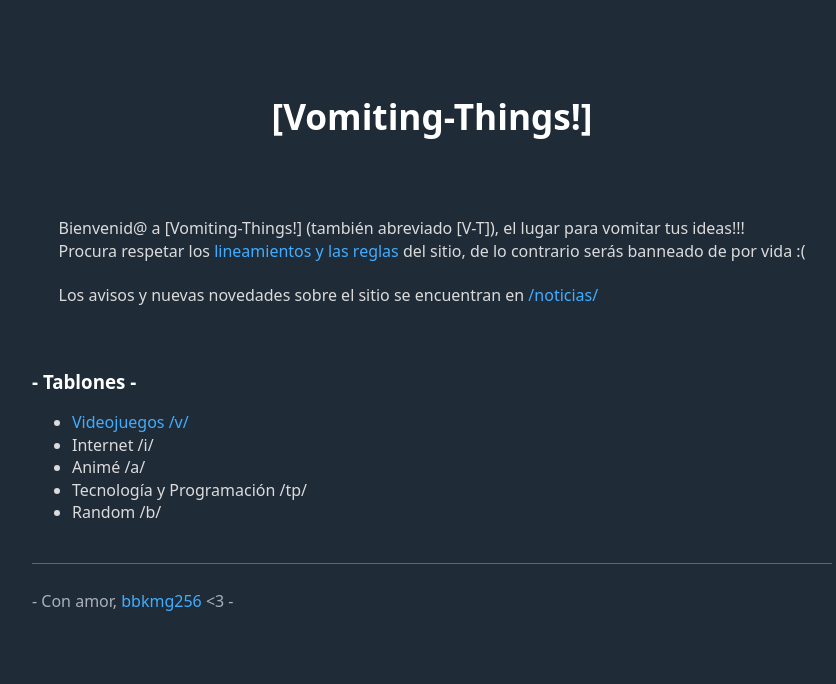
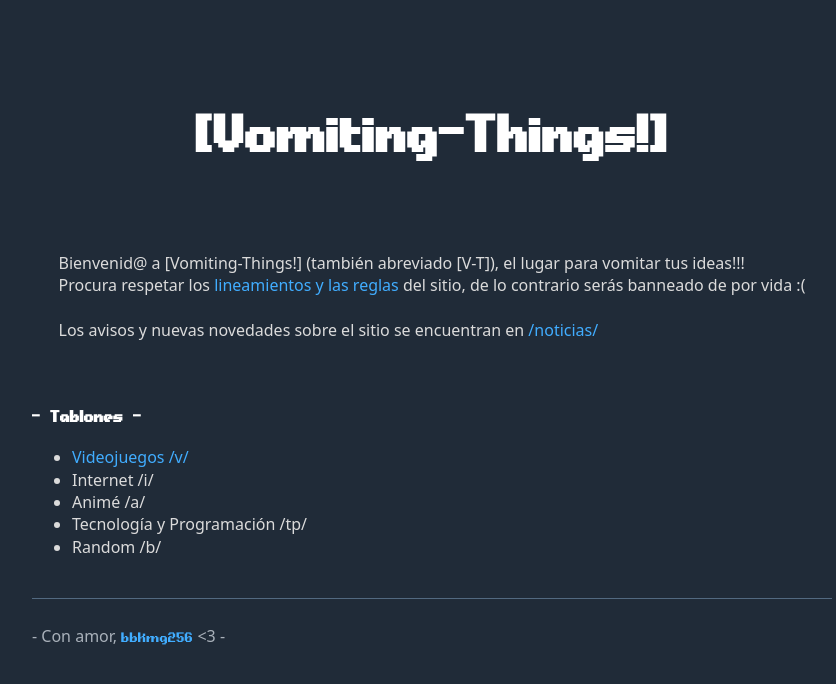
Before and after one commit to bbkmg256/VT-sc, a Django app: page / in a window 1280 px wide. Shown: the top 684 px of the page, without its empty margins (208-1044 px from the left). Run offline with Django 5.2, Linux system fonts and the light colour scheme; parts of the project's set-up code (start-up, migrations or seed data) failed here and were passed over.

Commit message:
Cambios menores

```diff
--- a/static/css/style.css
+++ b/static/css/style.css
@@ -6,6 +6,16 @@
 @import url("https://cdn.jsdelivr.net/npm/water.css@2/out/dark.min.css");
 :root {
 }
+
+@font-face {
+    font-family: "alph-beta-fuente";
+    /*src: url("../tipograf-text/alphbeta.ttf") format("truetype");*/
+    src: url("../tipograf-text/alphbeta.woff") format("woff");
+    font-weight: normal;
+    font-style: normal;
+}
+
+/*@import url('https://fonts.googleapis.com/css2?family=Tiny5&display=swap');*/
 
 /*Estilización personal*/
 .alinear-todo {
@@ -51,6 +61,10 @@
     font-size: 10px;
 }
 
+.tam-fuente-titulo-post {
+    font-size: 30px;
+}
+
 .contorno-respuesta-post {
     border: 3px solid #ccc;
     padding: 10px;
@@ -61,3 +75,18 @@
 .solo-padding {
     padding: 10px;
 }
+
+.fuente-titulo {
+    font-family: "alph-beta-fuente", sans-serif;
+    font-size: 60px;
+}
+
+.fuente-alph {
+    font-family: "alph-beta-fuente", sans-serif;
+}
+
+/*.tiny5-regular {
+  font-family: "Tiny5", sans-serif;
+  font-weight: 400;
+  font-style: normal;
+}*/
--- a/templates/core/home.html
+++ b/templates/core/home.html
@@ -10,7 +10,7 @@
 </head>
 <body>
 	<div class="alinear-todo">
-		<h1>[Vomiting-Things!]</h1>
+		<h1 class="fuente-titulo">[Vomiting-Things!]</h1>
 	</div>
 	<div class="alinear-contenedor">
 		<p>
@@ -26,7 +26,7 @@
 
 	<!-- A este div hay que centrarlo xd -->
 	<div>
-		<h3>- Tablones -</h3>
+		<h3 class="fuente-alph">- Tablones -</h3>
 		<ul>
 			<li><a href="{% url 'tablon_vista' 'v' %}">Videojuegos /v/</a></li>
 			<li>Internet /i/</li>
@@ -38,7 +38,7 @@
 
 	<!-- Por acá tiene que haber una seccion que tenga la cantidad de post subidos al sitio -->
 	<footer>
-		<p>- Con amor, <a href="https://github.com/bbkmg256">bbkmg256</a> <3 -</p>
+		<p>- Con amor, <a href="https://github.com/bbkmg256" class="fuente-alph">bbkmg256</a> <3 -</p>
 	</footer>
 </body>
 </html>
--- a/templates/posts/post_list.html
+++ b/templates/posts/post_list.html
@@ -3,7 +3,7 @@
 <div>
 	{% for post in post_list %}
 	<div>
-		<h2>{{ post.titulo }}</h2>
+		<h2 class="fuente-alph tam-fuente-titulo-post">{{ post.titulo }}</h2>
 
 		<p class="tam-fuente">[Id post: {{ post.id }} - Fecha: {{ post.fecha_publicacion }} - Hora: {{ post.hora_publicacion }} - Respuestas: {{ post.total_respuestas }}]</p>
 	</div>
--- a/templates/tablon/videojuegos.html
+++ b/templates/tablon/videojuegos.html
@@ -23,11 +23,11 @@
 	<div class="alinear-todo">
 		<div>
 			<!-- Seccion para los banneres aleatorios -->
-			<img src="{{ banner }}" alt="Banner no encontrado :(" height="150" width="350" class="contorno-banner">
+			<img src="{{ banner }}" alt="Banner no encontrado :(" height="120" width="320" class="contorno-banner">
 
 			<br>
 
-			<h1>[/v/ Videojuegos]</h1>
+			<h1 class="fuente-alph">[/v/ Videojuegos]</h1>
 		</div>
 	</div>
 
```
Also changed, not shown: static/tipograf-text/alphbeta.woff (added).
